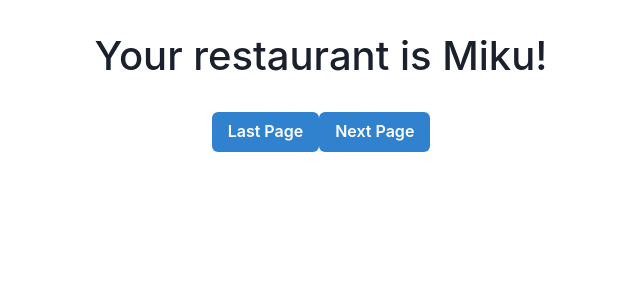
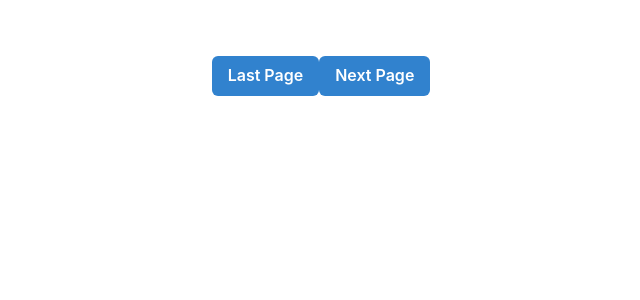
Before and after one commit to iris-z-hang/MunchMatch, a React (Vite) app in the folder MunchMatch/: page / in a window 1280 px wide. Shown: the top 300 px of the page, without its empty margins (319-959 px from the left). Built offline with nearby package versions, Linux system fonts and the light colour scheme.

Commit message:
demo add code

```diff
--- a/MunchMatch/src/pages/NewPage.tsx
+++ b/MunchMatch/src/pages/NewPage.tsx
@@ -16,7 +16,7 @@
   };
   return (
     <>
-      <h1>Your restaurant is Miku! </h1>
+
       <div>
         {page === 1 && <SetupMenu />}
         {page === 2 && <MainMenu />}
```
